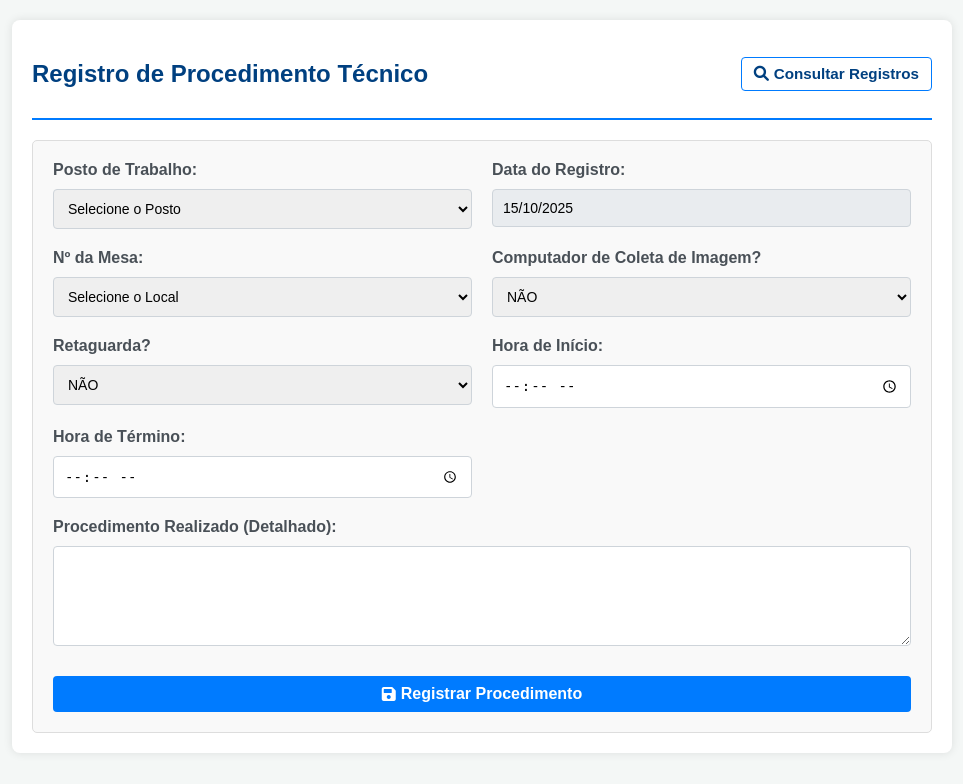
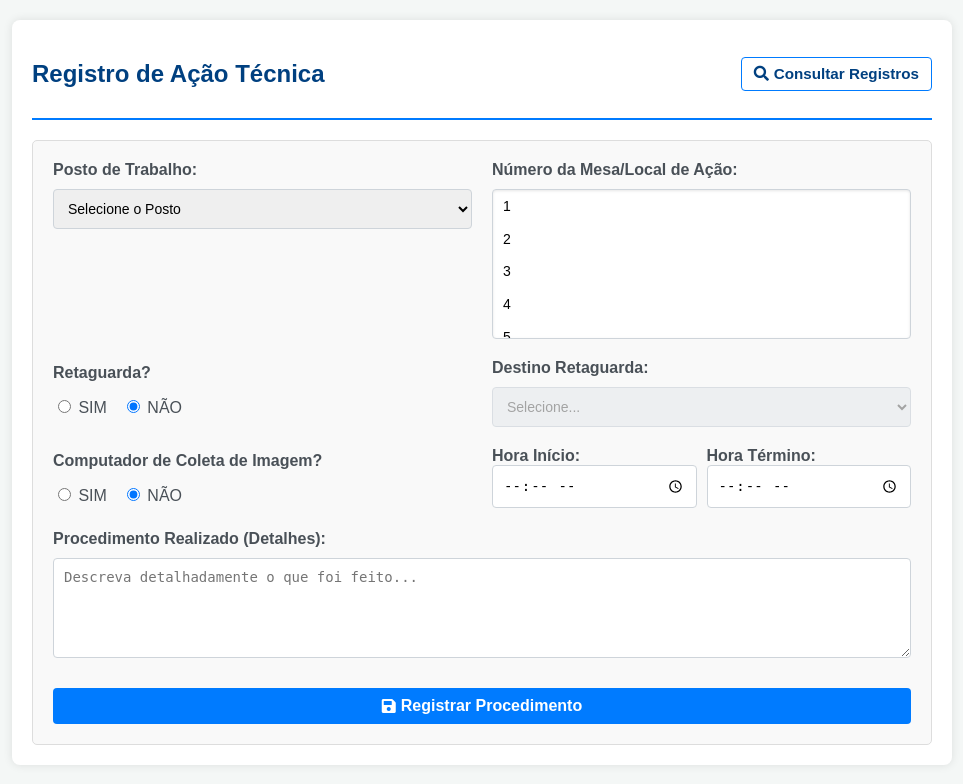
Before and after one commit to Dual650/info-IT, a Flask app: page / in a window 1280 px wide. Shown: the top 784 px of the page, without its empty margins (158-1121 px from the left). Run offline with Flask 3, Linux system fonts and the light colour scheme.

Commit message:
Update index.html

```diff
--- a/templates/index.html
+++ b/templates/index.html
@@ -1,14 +1,23 @@
 <!DOCTYPE html>
-<html lang="pt-br">
+<html lang="pt-BR">
 <head>
     <meta charset="UTF-8">
     <meta name="viewport" content="width=device-width, initial-scale=1.0">
-    <title>Registro de Procedimento Técnico</title>
-    <link rel="stylesheet" href="https://cdnjs.cloudflare.com/ajax/libs/font-awesome/6.0.0-beta3/css/all.min.css">
+    <title>Registro de procedimento técnico</title>
     <link rel="stylesheet" href="{{ url_for('static', filename='style.css') }}">
+    <link rel="stylesheet" href="https://cdnjs.cloudflare.com/ajax/libs/font-awesome/5.15.4/css/all.min.css">
 </head>
 <body>
     <div class="container container-index">
+        <div class="header-section header-index">
+            <h2 class="header-titulo">Registro de Ação Técnica</h2>
+            <div class="header-acoes">
+                <a href="{{ url_for('consultar_registro') }}" class="btn-primary btn-consulta">
+                    <i class="fas fa-search"></i>
+                    <span>Consultar Registros</span>
+                </a>
+            </div>
+        </div>
 
         {% with messages = get_flashed_messages(with_categories=true) %}
         {% if messages %}
@@ -19,17 +28,6 @@
             </ul>
         {% endif %}
         {% endwith %}
-
-        <div class="header-section header-index">
-            <div class="header-titulo">
-                <h2>Registro de Procedimento Técnico</h2>
-            </div>
-            <div class="header-acoes">
-                <a href="{{ url_for('consultar_registro') }}" class="btn-primary btn-consulta" title="Ir para a página de consulta">
-                    <i class="fas fa-search"></i> Consultar Registros
-                </a>
-            </div>
-        </div>
 
         <form method="POST" action="{{ url_for('formulario_registro') }}" class="form-registro">
 
@@ -44,88 +42,86 @@
             </div>
 
             <div class="form-group">
-                <label for="data">Data do Registro:</label>
-                <input type="text" id="data" name="data" value="{{ data_de_hoje }}" class="form-control disabled-input" readonly>
-            </div>
-
-            <div class="form-group">
-                <label for="numero_mesa">Nº da Mesa:</label>
-                <select id="numero_mesa" name="numero_mesa" class="form-control" required>
-                    <option value="" disabled selected>Selecione o Local</option>
+                <label for="numero_mesa">Número da Mesa/Local de Ação:</label>
+                <select id="numero_mesa" name="numero_mesa" class="listbox-filter" size="5" required>
                     {% for mesa in opcoes_mesa %}
                     <option value="{{ mesa }}">{{ mesa }}</option>
                     {% endfor %}
                 </select>
             </div>
 
-            <div class="form-group">
-                <label for="computador_coleta">Computador de Coleta de Imagem?</label>
-                <select id="computador_coleta" name="computador_coleta" class="form-control" required>
-                    <option value="NÃO">NÃO</option>
-                    <option value="SIM">SIM</option>
-                </select>
+            <div class="form-group form-group-compacto">
+                <label>Retaguarda?</label>
+                <div style="display: flex; gap: 15px;">
+                    <label style="font-weight: normal;"><input type="radio" name="retaguarda_sim_nao" value="SIM" required onclick="toggleRetaguarda(true)"> SIM</label>
+                    <label style="font-weight: normal;"><input type="radio" name="retaguarda_sim_nao" value="NÃO" required onclick="toggleRetaguarda(false)" checked> NÃO</label>
+                </div>
             </div>
 
             <div class="form-group">
-                <label for="retaguarda_sim_nao">Retaguarda?</label>
-                <select id="retaguarda_sim_nao" name="retaguarda_sim_nao" class="form-control" required onchange="toggleRetaguardaDestino()">
-                    <option value="NÃO">NÃO</option>
-                    <option value="SIM">SIM</option>
-                </select>
-            </div>
-
-            <div class="form-group form-group-compacto" id="grupo_retaguarda_destino" style="display: none;">
-                <label for="retaguarda_destino">Qual?</label>
-                <select id="retaguarda_destino" name="retaguarda_destino" class="form-control">
-                    <option value="" disabled selected>Selecione o Destino</option>
+                <label for="retaguarda_destino">Destino Retaguarda:</label>
+                <select id="retaguarda_destino" name="retaguarda_destino" class="form-control disabled-input" disabled>
+                    <option value="" selected>Selecione...</option>
                     {% for destino in opcoes_retaguarda %}
                     <option value="{{ destino }}">{{ destino }}</option>
                     {% endfor %}
                 </select>
             </div>
 
-            <div class="form-group">
-                <label for="hora_inicio">Hora de Início:</label>
+            <div class="form-group form-group-compacto">
+                <label>Computador de Coleta de Imagem?</label>
+                <div style="display: flex; gap: 15px;">
+                    <label style="font-weight: normal;"><input type="radio" name="computador_coleta" value="SIM" required> SIM</label>
+                    <label style="font-weight: normal;"><input type="radio" name="computador_coleta" value="NÃO" required checked> NÃO</label>
+                </div>
+            </div>
+
+            <div class="form-group" style="display: grid; grid-template-columns: 1fr 1fr; gap: 10px;">
+                <div>
+                    <label for="hora_inicio">Hora Início:</label>
                     <input type="time" id="hora_inicio" name="hora_inicio" class="form-control" required>
                 </div>
-
-            <div class="form-group">
-                <label for="hora_termino">Hora de Término:</label>
+                <div>
+                    <label for="hora_termino">Hora Término:</label>
                     <input type="time" id="hora_termino" name="hora_termino" class="form-control" required>
+                </div>
             </div>
 
             <div class="form-group form-group-full">
-                <label for="procedimento">Procedimento Realizado (Detalhado):</label>
-                <textarea id="procedimento" name="procedimento" class="form-control" required></textarea>
+                <label for="procedimento">Procedimento Realizado (Detalhes):</label>
+                <textarea id="procedimento" name="procedimento" class="form-control" placeholder="Descreva detalhadamente o que foi feito..." required></textarea>
             </div>
 
             <button type="submit" class="btn-primary">
-                <i class="fas fa-save"></i> Registrar Procedimento
+                <i class="fas fa-save"></i>
+                Registrar Procedimento
             </button>
         </form>
     </div>
 
     <script>
-        // Função para mostrar ou ocultar o campo Destino Retaguarda
-        function toggleRetaguardaDestino() {
-            const selectRetaguarda = document.getElementById('retaguarda_sim_nao');
-            const grupoDestino = document.getElementById('grupo_retaguarda_destino');
-            const selectDestino = document.getElementById('retaguarda_destino');
-
-            if (selectRetaguarda.value === 'SIM') {
-                // Usamos 'flex' aqui para garantir que ele apareça, e confiamos no CSS
-                // para definir a direção como coluna.
-                grupoDestino.style.display = 'flex';
-                selectDestino.setAttribute('required', 'required');
+        // JS para habilitar/desabilitar o campo de Destino da Retaguarda
+        function toggleRetaguarda(isRetaguarda) {
+            const destinoSelect = document.getElementById('retaguarda_destino');
+            if (isRetaguarda) {
+                destinoSelect.disabled = false;
+                destinoSelect.classList.remove('disabled-input');
             } else {
-                grupoDestino.style.display = 'none';
-                selectDestino.removeAttribute('required');
-                selectDestino.value = '';
+                destinoSelect.disabled = true;
+                destinoSelect.classList.add('disabled-input');
+                destinoSelect.value = ""; // Limpa a seleção
             }
         }
 
-        // Aplica a função ao carregar a página para garantir o estado inicial
-        document.addEventListener('DOMContentLoaded', toggleRetaguardaDestino);
+        // Inicializa o estado com base no valor padrão (se houver, senão assume NÃO)
+        document.addEventListener('DOMContentLoaded', function() {
+            const retaguardaSimNao = document.querySelector('input[name="retaguarda_sim_nao"]:checked');
+            if (retaguardaSimNao && retaguardaSimNao.value === 'SIM') {
+                toggleRetaguarda(true);
+            } else {
+                 toggleRetaguarda(false);
+            }
+        });
     </script>
 </body>
 </html>
```
Lines whose indentation alone changed are shown as unchanged.
